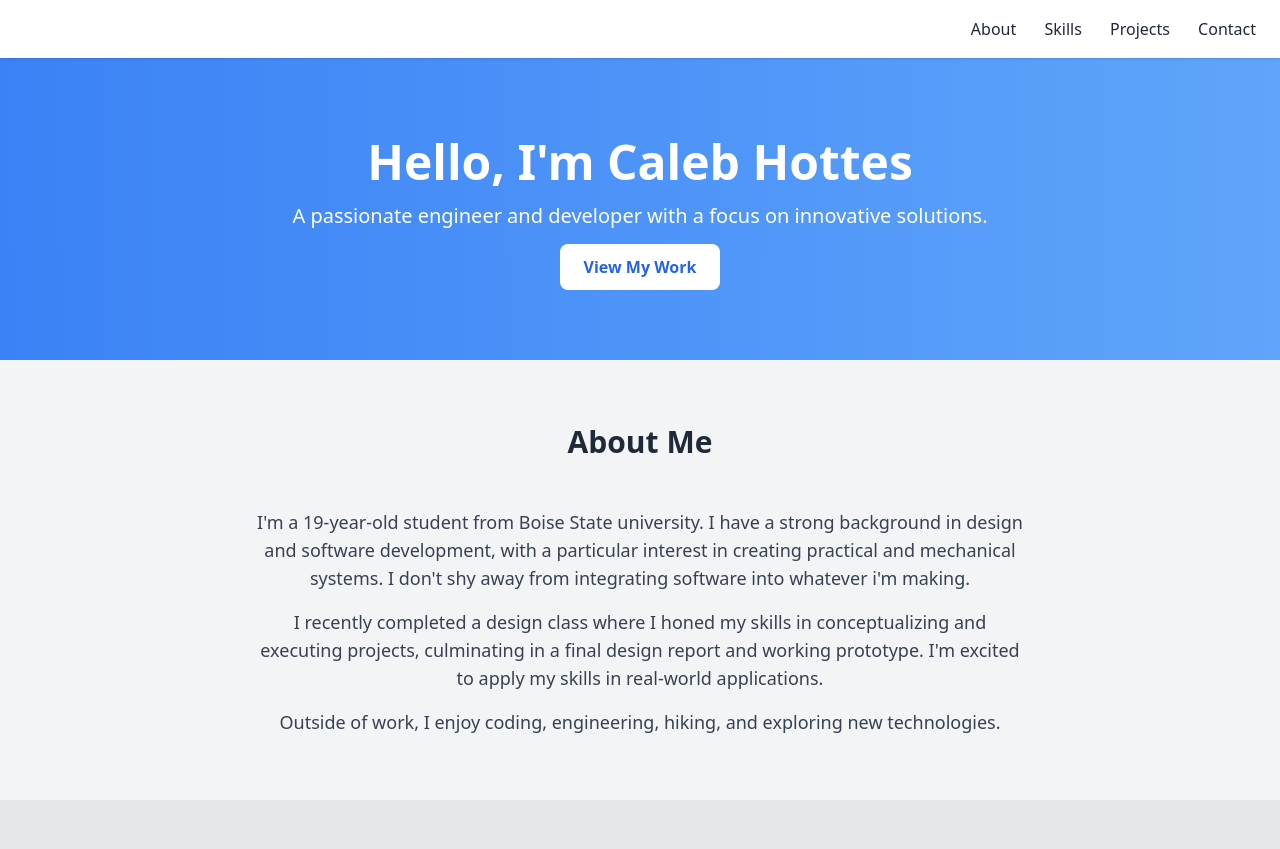
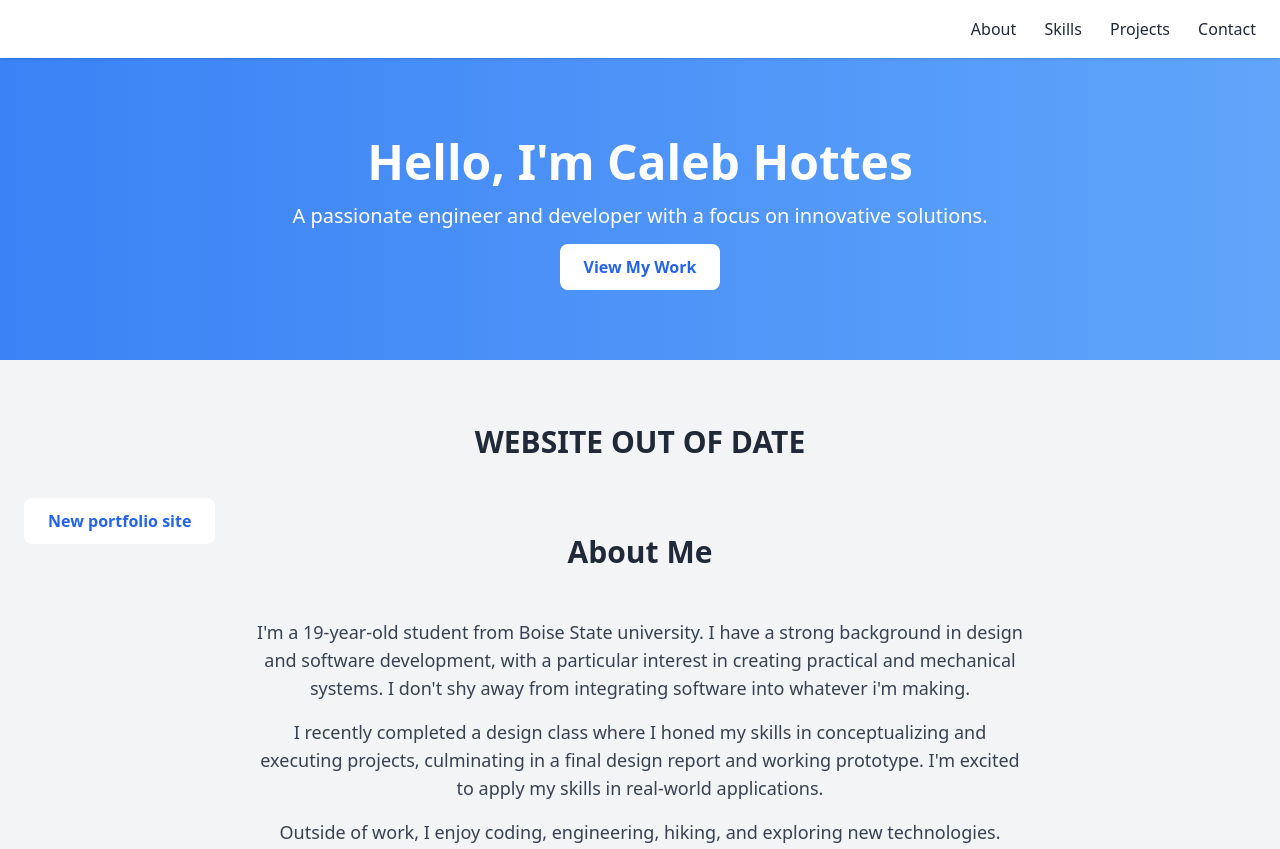
Before and after one commit to X-man34/Portfolio, a website: page index.html in a window 1280 px wide. Shown: the top 849 px of the page. Drawn offline with nearby package versions, Linux system fonts and the light colour scheme.

Commit message:
added website out of date warning

```diff
--- a/index.html
+++ b/index.html
@@ -33,6 +33,11 @@
     <!-- About Section -->
     <section id="about" class="py-16">
         <div class="container mx-auto px-6">
+            <h1 class="text-3xl font-bold text-center mb-12">WEBSITE OUT OF DATE</h1>
+            <a href="https://sites.google.com/view/calebhottesportfolio/"
+                class="bg-white text-blue-600 px-6 py-3 rounded-lg font-semibold hover:bg-gray-100 transition">New
+                portfolio site</a>
+
             <h2 class="text-3xl font-bold text-center mb-12">About Me</h2>
             <div class="max-w-3xl mx-auto text-lg text-gray-700 text-center">
                 <p class="mb-4">I'm a 19-year-old student from Boise State university. I have a strong background in
```
